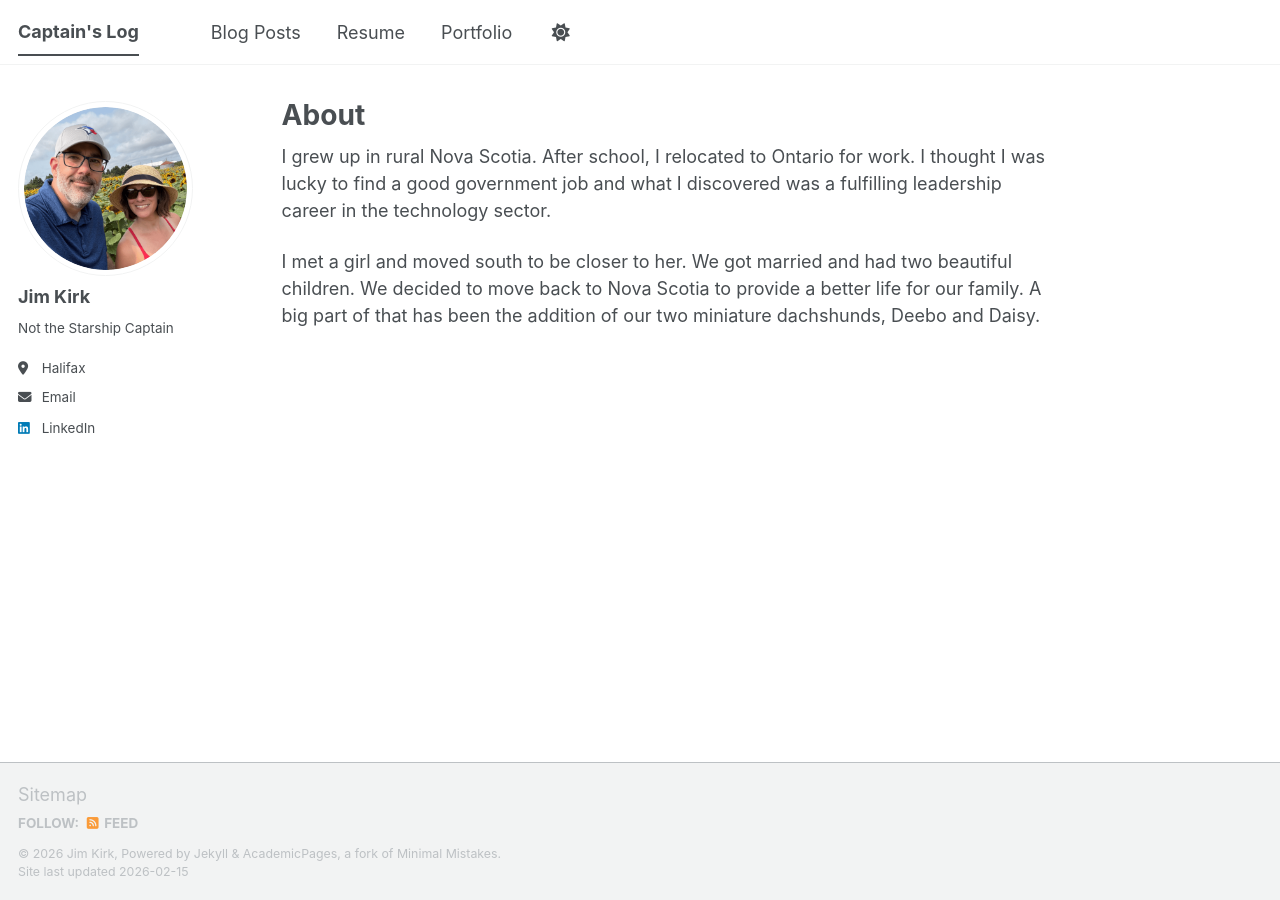
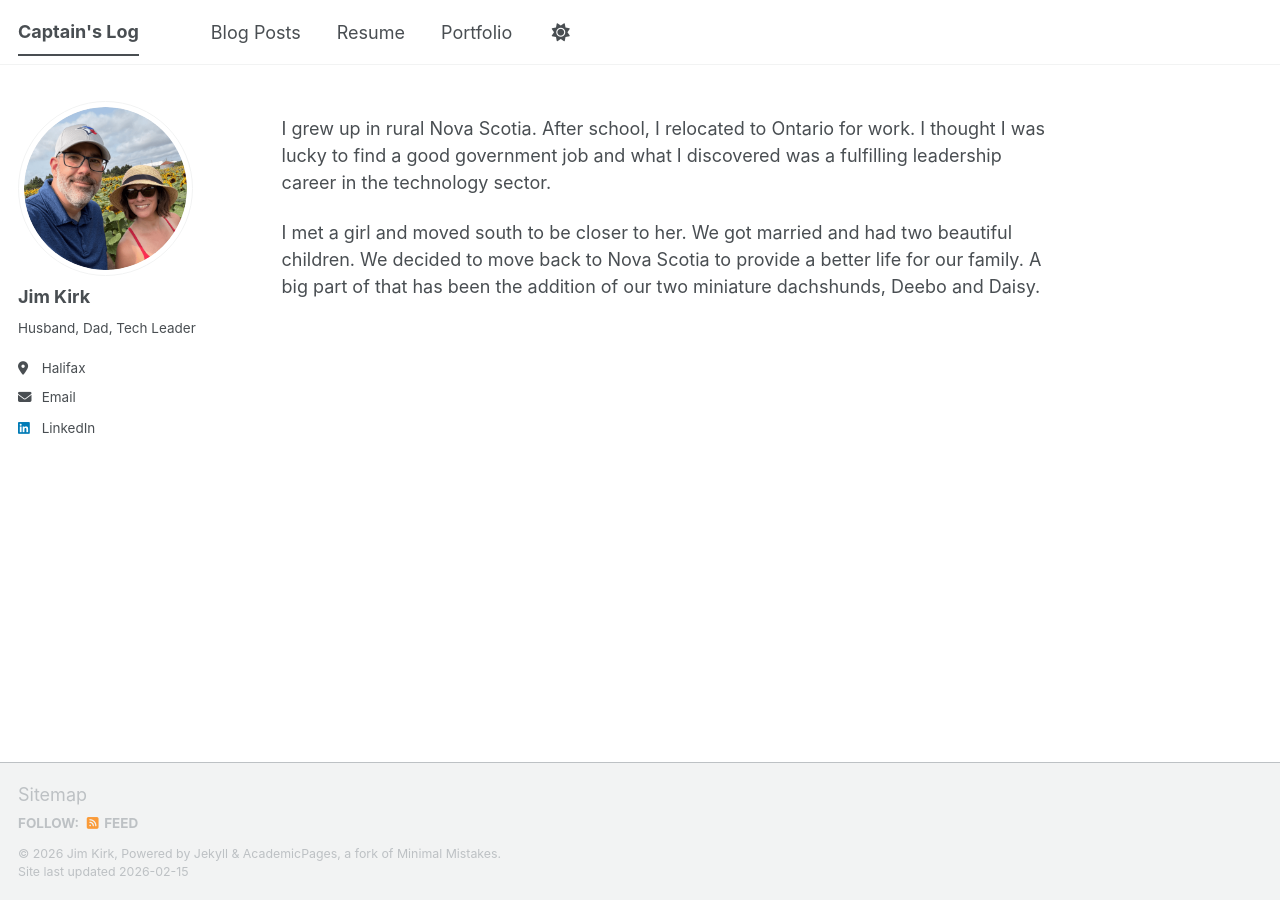
Before and after one commit to jim2cpu/jim2cpu.github.io, a Jekyll site: the page built from _pages/about.md, in a window 1280 px wide. Built offline with Jekyll 4.4.1, drawn with Linux system fonts in a browser that asks for light colours; a script bundle is joined from its source files by our own code; library files that are not in the unit come from our copies.

Commit message:
Minor updates

```diff
--- a/_config.yml
+++ b/_config.yml
@@ -26,7 +26,7 @@ author:
   avatar           : "profile.png"
   name             : "Jim Kirk"
   pronouns         : # example: "she/her"
-  bio              : "Not the Starship Captain"
+  bio              : "Husband, Dad, Tech Leader"
   location         : "Halifax"
   employer         : # "Red Brick University"
   uri              : # URL
--- a/_pages/about.md
+++ b/_pages/about.md
@@ -1,6 +1,6 @@
 ---
 permalink: /
-title: "About"
+title: ""
 author_profile: true
 redirect_from:
   - /about/
```
